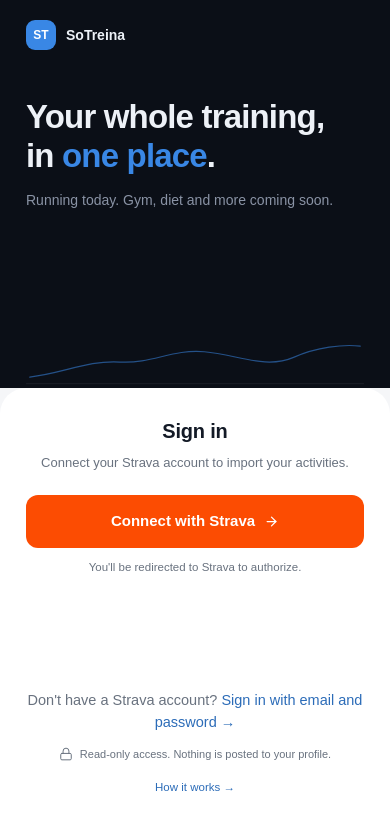
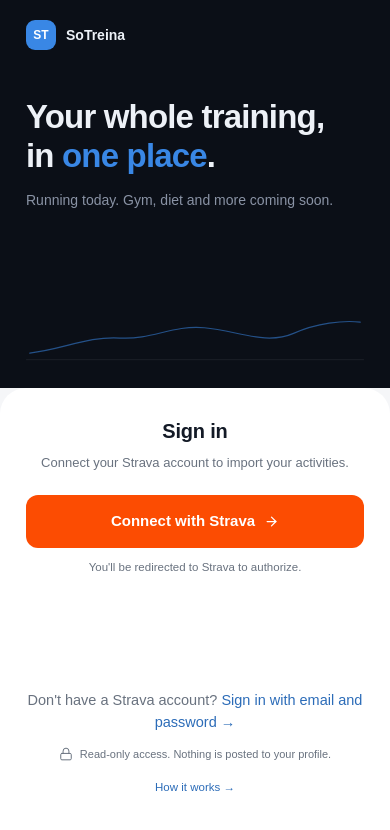
Before and after one commit to Feroleto/strava_dashboard, a React (Vite) app in the folder client/: page / in a window 390 px wide. Shown: the top 830 px of the page. Built offline with nearby package versions, Linux system fonts and the light colour scheme; no server answers.

Commit message:
style: login page style

```diff
--- a/client/src/features/auth/LoginPage.tsx
+++ b/client/src/features/auth/LoginPage.tsx
@@ -198,7 +198,7 @@
           fills the space above the bottom sheet (top padding tracks the
           real status bar / notch via env(safe-area-inset-top), plus a
           small fixed cushion, instead of a flat guess) */}
-      <div className="flex min-w-0 flex-1 flex-col bg-[#0B0F17] px-[26px] pt-[calc(env(safe-area-inset-top)+20px)] md:flex-[1.25] md:px-[44px] md:pt-[36px]">
+      <div className="flex min-w-0 flex-1 flex-col bg-[#0B0F17] px-[26px] pt-[calc(env(safe-area-inset-top)+20px)] pb-6 md:flex-[1.25] md:px-[44px] md:pt-[36px] md:pb-0">
         <div className="flex items-center gap-[10px]">
           <div className="flex h-[30px] w-[30px] items-center justify-center rounded-[9px] bg-acc text-[12px] font-bold text-white">
             ST
```
